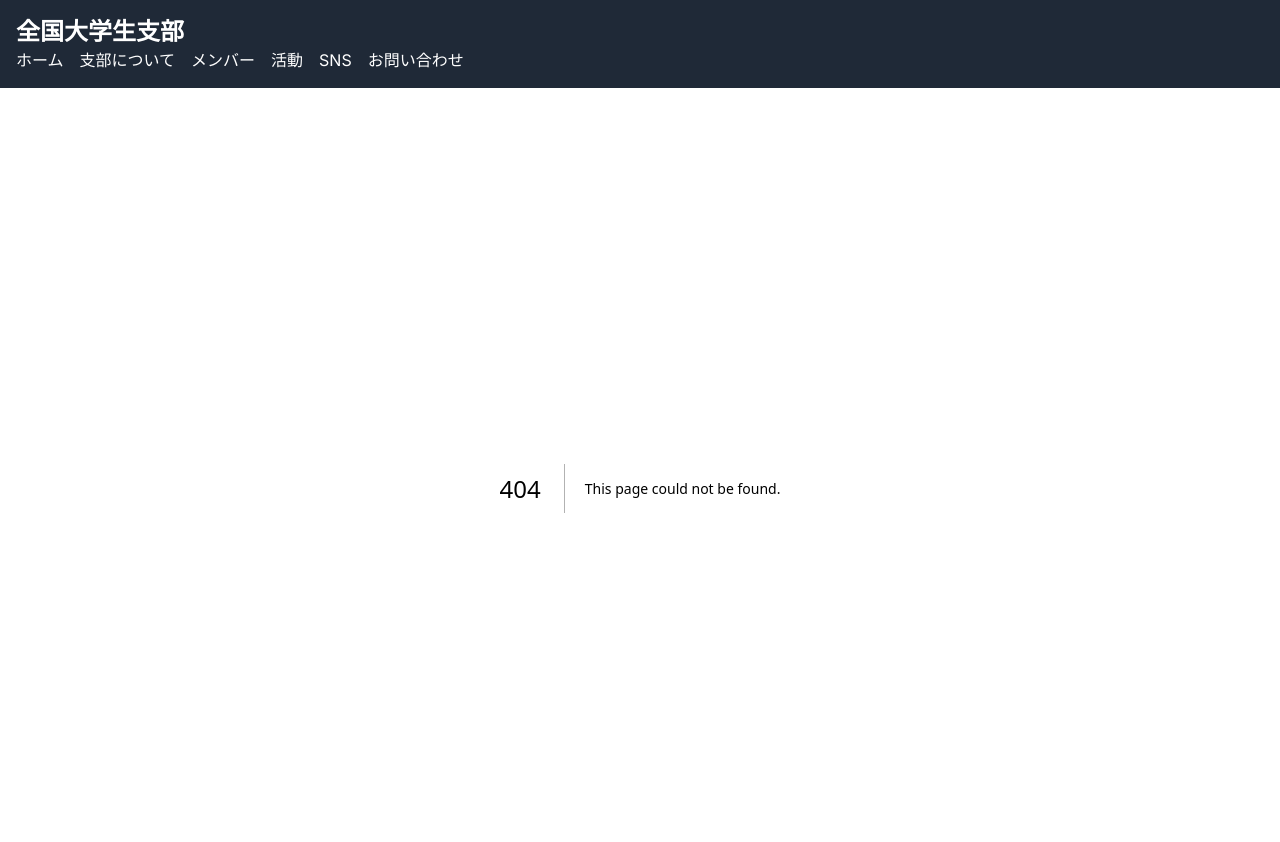
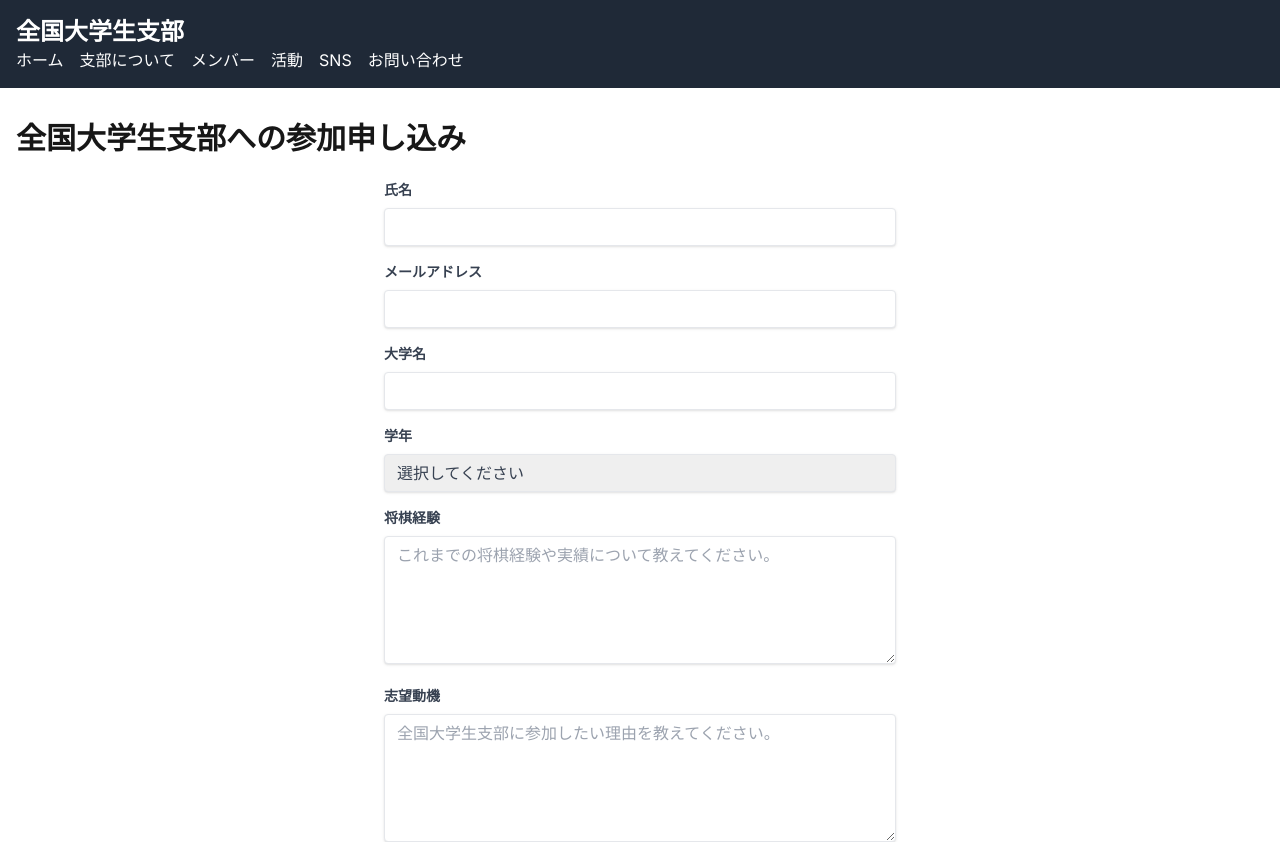
Before and after one commit to DaikiKazusaki/shibu-webpage, a Next.js app: page /apply/join in a window 1280 px wide. Before the commit this address had no page. Shown: the top 842 px of the page. Built offline with nearby package versions, Linux system fonts and the light colour scheme.

Commit message:
add apply form

```diff
--- /dev/null
+++ b/app/apply/join/page.tsx
@@ -0,0 +1,167 @@
+'use client'
+
+import { useState } from 'react'
+import { useRouter } from 'next/navigation'
+
+export default function JoinForm() {
+  const router = useRouter()
+  const [formData, setFormData] = useState({
+    name: '',
+    email: '',
+    university: '',
+    grade: '',
+    experience: '',
+    motivation: '',
+  })
+  const [isSubmitting, setIsSubmitting] = useState(false)
+  const [submitStatus, setSubmitStatus] = useState<'idle' | 'success' | 'error'>('idle')
+
+  const handleChange = (e: React.ChangeEvent<HTMLInputElement | HTMLTextAreaElement | HTMLSelectElement>) => {
+    setFormData({
+      ...formData,
+      [e.target.name]: e.target.value,
+    })
+  }
+
+  const handleSubmit = async (e: React.FormEvent) => {
+    e.preventDefault()
+    setIsSubmitting(true)
+    setSubmitStatus('idle')
+
+    try {
+      // Here you would typically send the form data to your backend
+      // For this example, we'll simulate a successful submission after a delay
+      await new Promise(resolve => setTimeout(resolve, 1000))
+
+      setSubmitStatus('success')
+      setFormData({
+        name: '',
+        email: '',
+        university: '',
+        grade: '',
+        experience: '',
+        motivation: '',
+      })
+      // Redirect to a thank you page or show a success message
+      router.push('/apply/join/thank-you')
+    } catch (error) {
+      console.error('Submission error:', error)
+      setSubmitStatus('error')
+    }
+
+    setIsSubmitting(false)
+  }
+
+  return (
+    <div className="container mx-auto px-4 py-8">
+      <h1 className="text-3xl font-bold mb-6">全国大学生支部への参加申し込み</h1>
+      <form onSubmit={handleSubmit} className="max-w-lg mx-auto">
+        <div className="mb-4">
+          <label htmlFor="name" className="block text-gray-700 text-sm font-bold mb-2">
+            氏名
+          </label>
+          <input
+            type="text"
+            id="name"
+            name="name"
+            value={formData.name}
+            onChange={handleChange}
+            required
+            className="shadow appearance-none border rounded w-full py-2 px-3 text-gray-700 leading-tight focus:outline-none focus:shadow-outline"
+          />
+        </div>
+        <div className="mb-4">
+          <label htmlFor="email" className="block text-gray-700 text-sm font-bold mb-2">
+            メールアドレス
+          </label>
+          <input
+            type="email"
+            id="email"
+            name="email"
+            value={formData.email}
+            onChange={handleChange}
+            required
+            className="shadow appearance-none border rounded w-full py-2 px-3 text-gray-700 leading-tight focus:outline-none focus:shadow-outline"
+          />
+        </div>
+        <div className="mb-4">
+          <label htmlFor="university" className="block text-gray-700 text-sm font-bold mb-2">
+            大学名
+          </label>
+          <input
+            type="text"
+            id="university"
+            name="university"
+            value={formData.university}
+            onChange={handleChange}
+            required
+            className="shadow appearance-none border rounded w-full py-2 px-3 text-gray-700 leading-tight focus:outline-none focus:shadow-outline"
+          />
+        </div>
+        <div className="mb-4">
+          <label htmlFor="grade" className="block text-gray-700 text-sm font-bold mb-2">
+            学年
+          </label>
+          <select
+            id="grade"
+            name="grade"
+            value={formData.grade}
+            onChange={handleChange}
+            required
+            className="shadow appearance-none border rounded w-full py-2 px-3 text-gray-700 leading-tight focus:outline-none focus:shadow-outline"
+          >
+            <option value="">選択してください</option>
+            <option value="1">1年生</option>
+            <option value="2">2年生</option>
+            <option value="3">3年生</option>
+            <option value="4">4年生</option>
+            <option value="other">その他</option>
+          </select>
+        </div>
+        <div className="mb-4">
+          <label htmlFor="experience" className="block text-gray-700 text-sm font-bold mb-2">
+            将棋経験
+          </label>
+          <textarea
+            id="experience"
+            name="experience"
+            value={formData.experience}
+            onChange={handleChange}
+            required
+            className="shadow appearance-none border rounded w-full py-2 px-3 text-gray-700 leading-tight focus:outline-none focus:shadow-outline h-32"
+            placeholder="これまでの将棋経験や実績について教えてください。"
+          ></textarea>
+        </div>
+        <div className="mb-6">
+          <label htmlFor="motivation" className="block text-gray-700 text-sm font-bold mb-2">
+            志望動機
+          </label>
+          <textarea
+            id="motivation"
+            name="motivation"
+            value={formData.motivation}
+            onChange={handleChange}
+            required
+            className="shadow appearance-none border rounded w-full py-2 px-3 text-gray-700 leading-tight focus:outline-none focus:shadow-outline h-32"
+            placeholder="全国大学生支部に参加したい理由を教えてください。"
+          ></textarea>
+        </div>
+        <div className="flex items-center justify-between">
+          <button
+            type="submit"
+            className="bg-blue-500 hover:bg-blue-700 text-white font-bold py-2 px-4 rounded focus:outline-none focus:shadow-outline"
+            disabled={isSubmitting}
+          >
+            {isSubmitting ? '送信中...' : '申し込む'}
+          </button>
+        </div>
+      </form>
+      {submitStatus === 'success' && (
+        <p className="mt-4 text-green-600 text-center">申し込みが完了しました。ありがとうございます！</p>
+      )}
+      {submitStatus === 'error' && (
+        <p className="mt-4 text-red-600 text-center">エラーが発生しました。もう一度お試しください。</p>
+      )}
+    </div>
+  )
+}
--- /dev/null
+++ b/app/apply/join/thank-you/page.tsx
@@ -0,0 +1,14 @@
+import Link from 'next/link'
+
+export default function ThankYou() {
+  return (
+    <div className="container mx-auto px-4 py-8 text-center">
+      <h1 className="text-3xl font-bold mb-6">申し込みありがとうございます！</h1>
+      <p className="mb-4">全国大学生支部への参加申し込みを受け付けました。</p>
+      <p className="mb-8">担当者が内容を確認の上、追ってご連絡いたします。</p>
+      <Link href="/" className="bg-blue-500 hover:bg-blue-700 text-white font-bold py-2 px-4 rounded">
+        ホームに戻る
+      </Link>
+    </div>
+  )
+}
--- a/app/page.tsx
+++ b/app/page.tsx
@@ -1,5 +1,4 @@
 import Link from 'next/link'
-// import EventRegistrationForm from './components/EventRegistrationForm'
 
 export default function Home() {
   return (
```
